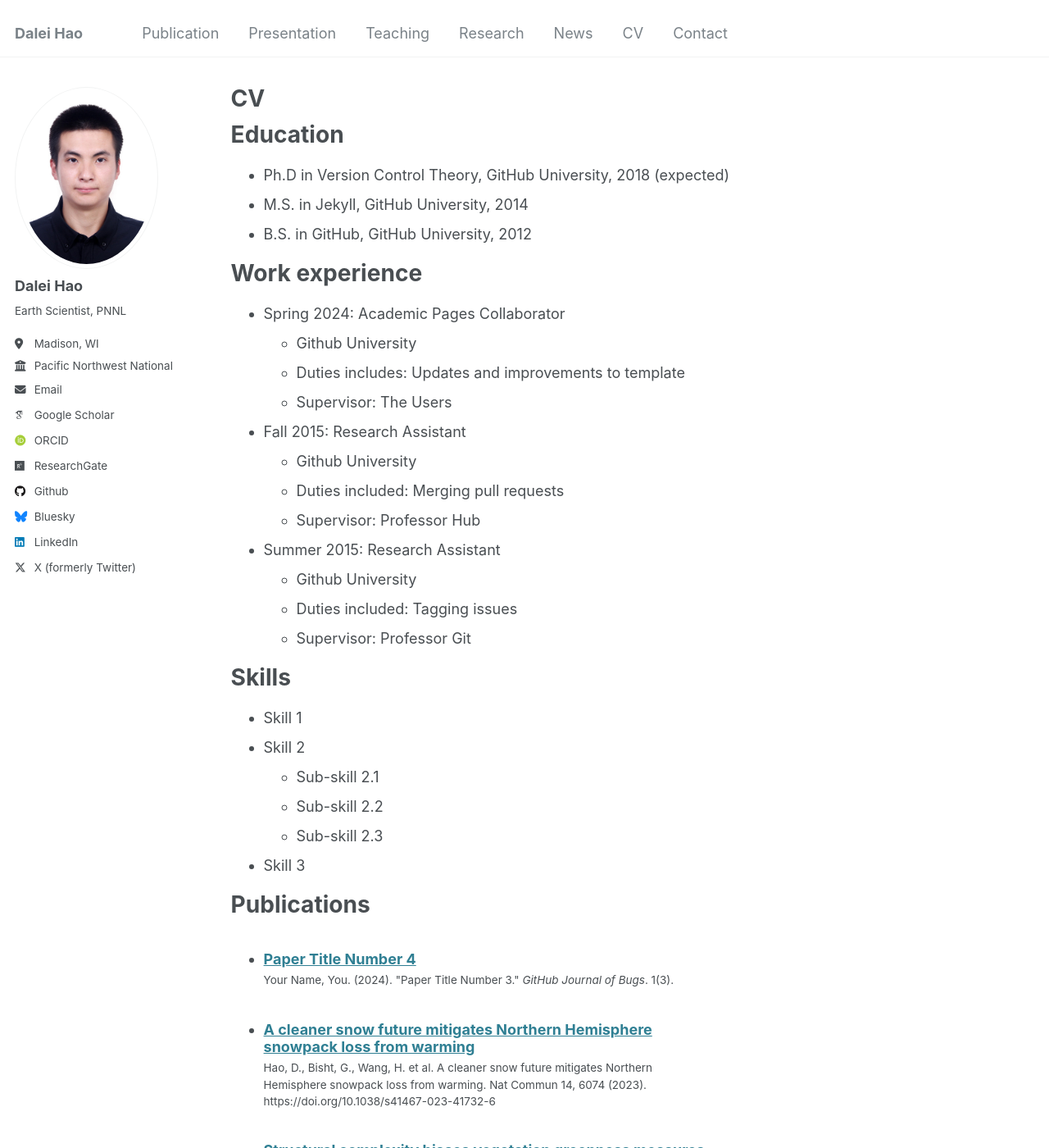
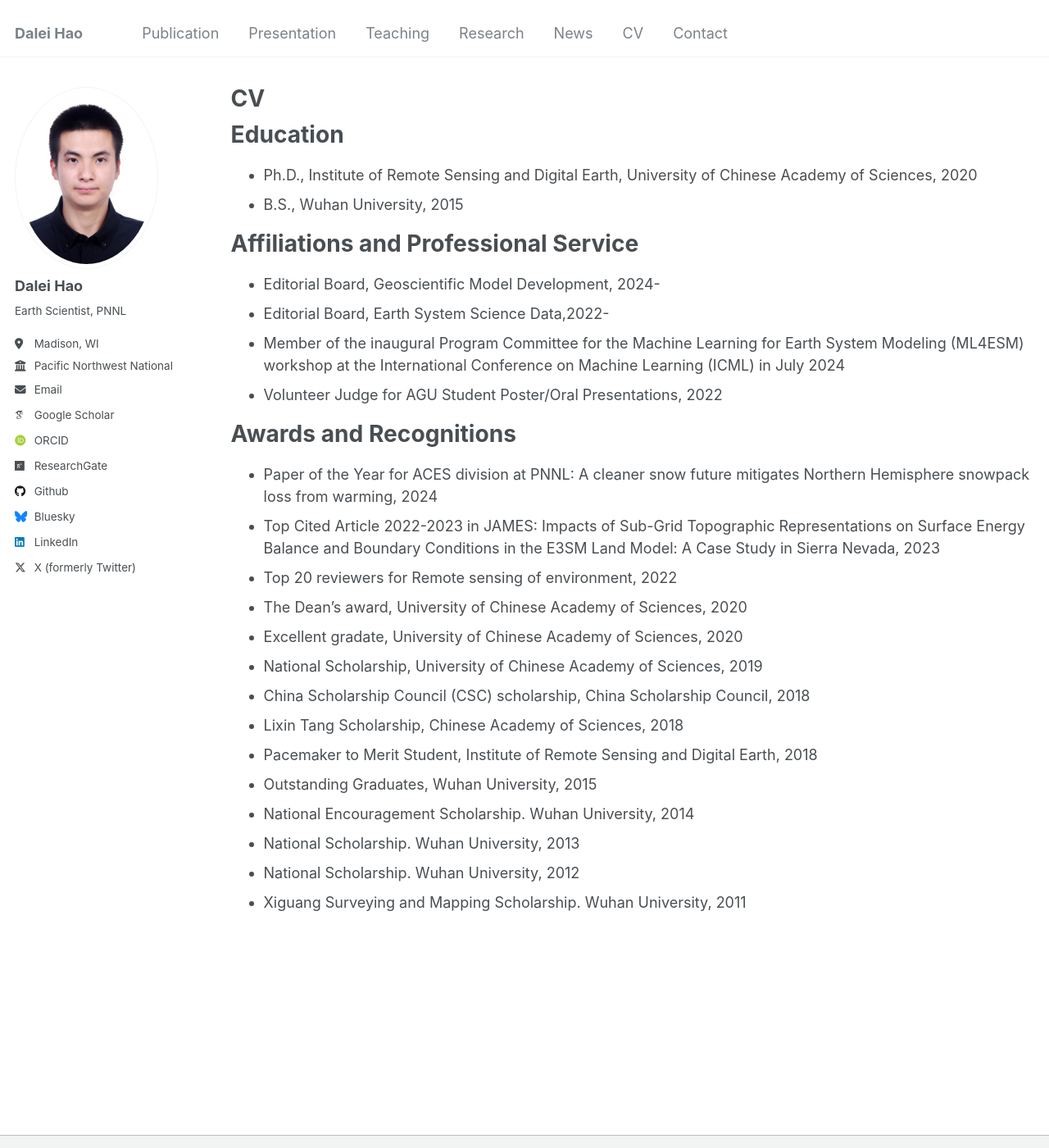
Before and after one commit to daleihao/daleihao.github.io, a Jekyll site: the page built from _pages/cv.md, in a window 1280 px wide and 1400 px high. Shown: the whole window at 82% size. Built offline with Jekyll 4.4.1, drawn with Linux system fonts in a browser that asks for light colours; some web fonts are replaced; some of the changed text lies outside the part shown.

Commit message:
Update cv.md

```diff
--- a/_pages/cv.md
+++ b/_pages/cv.md
@@ -11,54 +11,30 @@ redirect_from:
 
 Education
 ======
-* Ph.D in Version Control Theory, GitHub University, 2018 (expected)
-* M.S. in Jekyll, GitHub University, 2014
-* B.S. in GitHub, GitHub University, 2012
+* Ph.D., Institute of Remote Sensing and Digital Earth, University of Chinese Academy of Sciences, 2020
+* B.S., Wuhan University, 2015
 
-Work experience
+
+Affiliations and Professional Service
 ======
-* Spring 2024: Academic Pages Collaborator
-  * Github University
-  * Duties includes: Updates and improvements to template
-  * Supervisor: The Users
+* Editorial Board, Geoscientific Model Development, 2024-
+* Editorial Board, Earth System Science Data,2022-
+* Member of the inaugural Program Committee for the Machine Learning for Earth System Modeling (ML4ESM) workshop at the International Conference on Machine Learning (ICML) in July 2024
+* Volunteer Judge for AGU Student Poster/Oral Presentations, 2022
 
-* Fall 2015: Research Assistant
-  * Github University
-  * Duties included: Merging pull requests
-  * Supervisor: Professor Hub
-
-* Summer 2015: Research Assistant
-  * Github University
-  * Duties included: Tagging issues
-  * Supervisor: Professor Git
-
-Skills
+Awards and Recognitions
 ======
-* Skill 1
-* Skill 2
-  * Sub-skill 2.1
-  * Sub-skill 2.2
-  * Sub-skill 2.3
-* Skill 3
-
-Publications
-======
-  <ul>{% for post in site.publications reversed %}
-    {% include archive-single-cv.html %}
-  {% endfor %}</ul>
-
-Talks
-======
-  <ul>{% for post in site.talks reversed %}
-    {% include archive-single-talk-cv.html  %}
-  {% endfor %}</ul>
-
-Teaching
-======
-  <ul>{% for post in site.teaching reversed %}
-    {% include archive-single-cv.html %}
-  {% endfor %}</ul>
-
-Service and leadership
-======
-* Currently signed in to 43 different slack teams
+* Paper of the Year for ACES division at PNNL: A cleaner snow future mitigates Northern Hemisphere snowpack loss from warming, 2024
+* Top Cited Article 2022-2023 in JAMES: Impacts of Sub-Grid Topographic Representations on Surface Energy Balance and Boundary Conditions in the E3SM Land Model: A Case Study in Sierra Nevada, 2023
+* Top 20 reviewers for Remote sensing of environment, 2022
+* The Dean’s award, University of Chinese Academy of Sciences, 2020
+* Excellent gradate, University of Chinese Academy of Sciences, 2020
+* National Scholarship, University of Chinese Academy of Sciences, 2019
+* China Scholarship Council (CSC) scholarship, China Scholarship Council, 2018
+* Lixin Tang Scholarship, Chinese Academy of Sciences, 2018
+* Pacemaker to Merit Student, Institute of Remote Sensing and Digital Earth, 2018
+* Outstanding Graduates, Wuhan University, 2015
+* National Encouragement Scholarship. Wuhan University, 2014
+* National Scholarship. Wuhan University, 2013
+* National Scholarship. Wuhan University, 2012
+* Xiguang Surveying and Mapping Scholarship. Wuhan University, 2011
```
